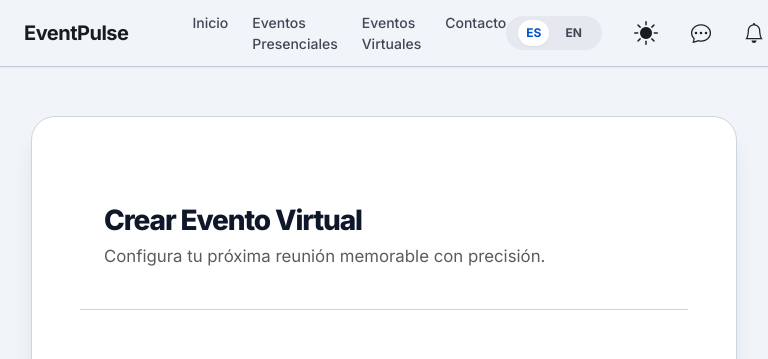
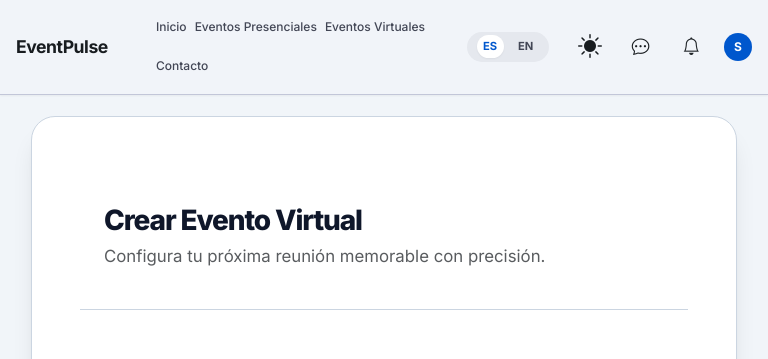
Before and after one commit to Rocio-Planas/Event, a Django app: page /eventos/crear/ in a window 768 px wide. Shown: the top 359 px of the page. Run offline with Django 5.2, Linux system fonts and the light colour scheme; the visitor is signed in with stand-in values (Sample User, id 1); data comes from the database, SQL or seed files in the repository; data that the repository does not hold is empty; some libraries are stand-ins or nearby versions.

Commit message:
Mejora en estilos responsive

```diff
--- a/static/css/base_bootstrap.css
+++ b/static/css/base_bootstrap.css
@@ -398,7 +398,98 @@ main {
   outline: 0 !important;
 }
 
-/* ========== NAVBAR RESPONSIVE ========== */
+/* ========== RESPONSIVE EXTRA PARA DISPOSITIVOS ESPECÍFICOS ========== */
+@media (max-width: 400px) {
+  .navbar-container {
+    padding: 0.5rem 0.75rem;
+  }
+
+  .logo {
+    font-size: 1rem;
+  }
+
+  .flex.items-center.gap-4 {
+    gap: 0.25rem;
+  }
+
+  .lang-switch {
+    padding: 0.15rem 0.5rem;
+  }
+
+  .lang-btn {
+    font-size: 0.65rem;
+    padding: 0.15rem 0.35rem;
+  }
+
+  .theme-btn {
+    padding: 0.35rem;
+  }
+
+  .theme-btn i {
+    font-size: 1.2rem !important;
+  }
+
+  .user-avatar {
+    width: 28px;
+    height: 28px;
+    font-size: 0.75rem;
+  }
+
+  .navbar-toggler i {
+    font-size: 1.5rem !important;
+  }
+
+  .nav-links {
+    width: 85%;
+    max-width: 260px;
+    padding: 1rem;
+  }
+
+  .nav-links a {
+    padding: 0.5rem 0.75rem;
+    font-size: 0.9rem;
+  }
+}
+
+@media (min-width: 768px) and (max-width: 820px) {
+  .navbar-container {
+    padding: 0.75rem 1rem;
+  }
+
+  .nav-links {
+    gap: 0.75rem;
+    margin-left: 1rem;
+  }
+
+  .logo {
+    font-size: 1.1rem;
+  }
+
+  .flex.items-center.gap-4 {
+    gap: 0.5rem;
+  }
+
+  .lang-switch {
+    padding: 0.2rem 0.6rem;
+  }
+
+  .theme-btn {
+    padding: 0.35rem;
+  }
+
+  .user-avatar {
+    width: 30px;
+    height: 30px;
+  }
+}
+
+/* Ajuste adicional para pantallas de 820px (iPad Air) en horizontal */
+@media (min-width: 820px) and (max-width: 1024px) {
+  .navbar-container {
+    max-width: 95%;
+  }
+}
+
 .navbar-toggler {
   background: none;
   border: none;
@@ -412,11 +503,25 @@ main {
 @media (max-width: 767px) {
   .navbar-container {
     flex-wrap: wrap;
-    padding: 0.5rem 1rem;
+    padding: 0.5rem 0.75rem;
+    gap: 0.5rem;
   }
-  .flex.items-center.gap-4 {
-    flex-wrap: wrap;
+
+  /* Logo y botón menú */
+  .navbar-container > .flex.items-center.gap-8 {
+    flex: 1;
+  }
+
+  .navbar-toggler {
+    order: 1;
+  }
+
+  /* Botones de idioma, tema, campana, avatar */
+  .navbar-container > .flex.items-center.gap-4 {
+    order: 2;
+    width: 100%;
     justify-content: flex-end;
+    margin-top: 0.25rem;
     gap: 0.5rem;
   }
 
@@ -469,7 +574,7 @@ main {
     opacity: 1;
   }
 
-  /* Enlaces del menú - efecto hover y active mejorado */
+  /* Enlaces del menú */
   .nav-links a {
     padding: 0.75rem 1rem;
     width: 100%;
@@ -494,7 +599,7 @@ main {
     box-shadow: 0 2px 8px rgba(0, 0, 0, 0.05);
   }
 
-  /* Ripple sutil al hacer clic (efecto táctil) */
+  /* Ripple */
   .nav-links a:active::after {
     content: "";
     position: absolute;
@@ -526,3 +631,67 @@ main {
     box-shadow: none;
   }
 }
+
+/* ========== MEJORAS PARA TABLETS (768px - 1024px) ========== */
+@media (min-width: 768px) and (max-width: 1024px) {
+  /* Ajustar el contenedor del navbar para que no esté tan ancho */
+  .navbar-container {
+    max-width: 100%;
+    padding: 0.75rem 1rem;
+  }
+
+  /* Reducir el gap entre los enlaces del menú principal */
+  .nav-links {
+    gap: 0.75rem;
+    margin-left: 1rem;
+  }
+
+  /* Ajustar tamaño de fuente y padding de los enlaces */
+  .nav-link {
+    font-size: 0.8rem;
+    padding: 0.4rem 0;
+    white-space: nowrap;
+  }
+
+  /* Si los textos son muy largos (ej. "Eventos Presenciales"), permitir que ocupen menos espacio */
+  .nav-links {
+    flex-wrap: wrap;
+    justify-content: flex-start;
+  }
+
+  /* Opcional: reducir el ancho máximo de los elementos de la derecha (idioma, tema, campana, avatar) */
+  .flex.items-center.gap-4 {
+    gap: 0.75rem;
+  }
+
+  /* Ajustar el badge de notificaciones y el avatar */
+  .user-avatar {
+    width: 28px;
+    height: 28px;
+    font-size: 0.75rem;
+  }
+
+  .lang-btn {
+    padding: 0.2rem 0.4rem;
+    font-size: 0.7rem;
+  }
+
+  .theme-btn {
+    padding: 0.3rem;
+  }
+
+  .bi-bell,
+  .bi-chat-dots {
+    font-size: 1.1rem !important;
+  }
+}
+
+
+@media (min-width: 768px) and (max-width: 900px) {
+  .nav-link {
+    font-size: 0.75rem;
+  }
+  .nav-links {
+    gap: 0.5rem;
+  }
+}
```
